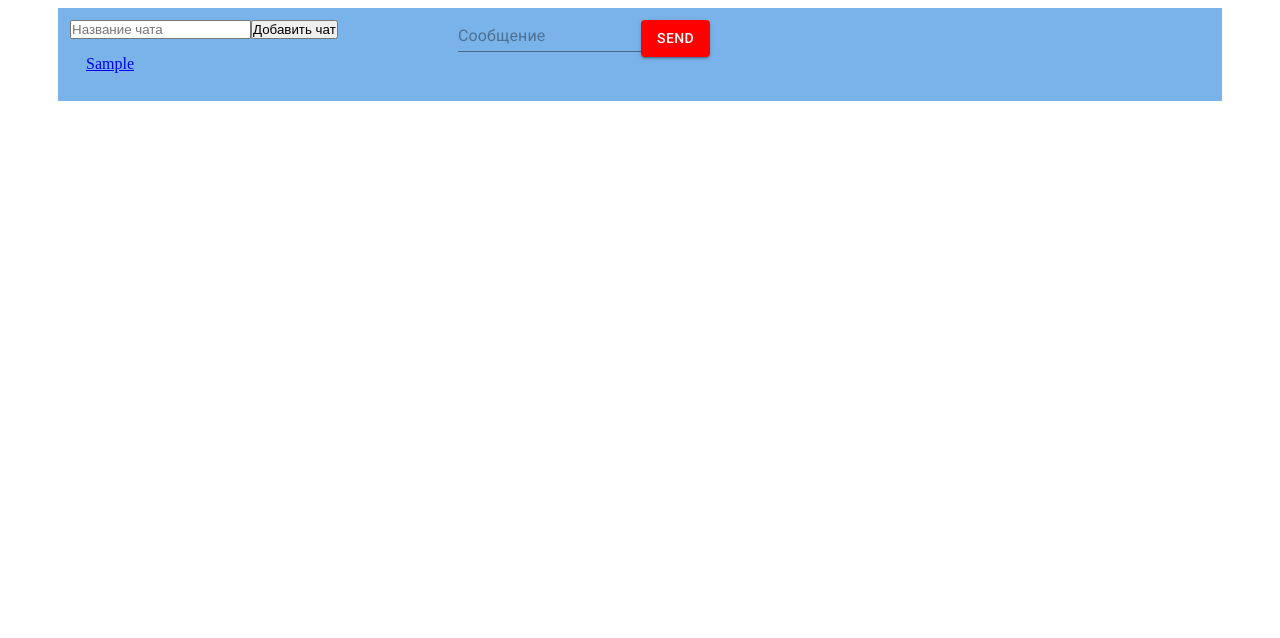
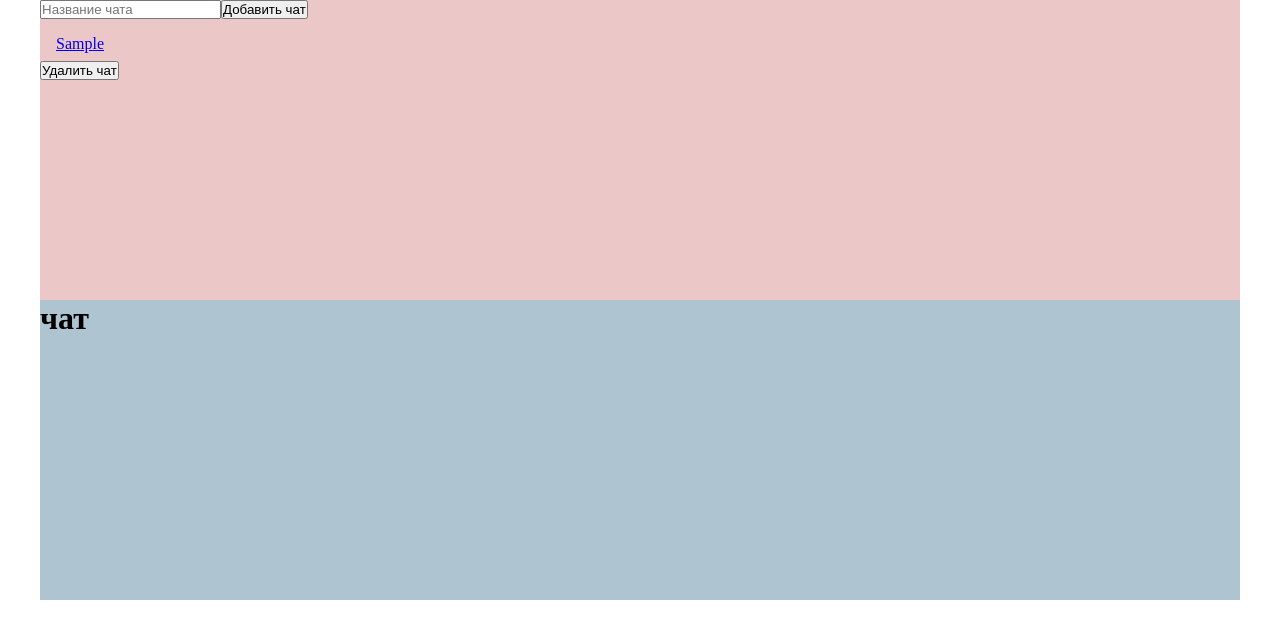
Before and after one commit to dashabobrova/myreact, a React (Create React App) app: page /chatpage in a window 1280 px wide. Both pictures are taken after typing "Sample" into the empty fields and a click on the button "Добавить чат". Shown: the top 638 px of the page. Built offline with nearby package versions, Linux system fonts and the light colour scheme.

Commit message:
position

```diff
--- a/src/App.scss
+++ b/src/App.scss
@@ -15,9 +15,6 @@
   width: 1140px;
 }
 
-.app_container{
-  margin-top: 20px;
-  width: 1140px;
-}
+
 
 input {outline:none;}
--- a/src/components/ChatItem/ChatItem.jsx
+++ b/src/components/ChatItem/ChatItem.jsx
@@ -1,10 +1,16 @@
 import React from "react";
 import ListItem from '@material-ui/core/ListItem';
 import {shape, string, number} from 'prop-types';
+import { Link } from 'react-router-dom';
 
 export const ChatItem = (props) => {
     return (
-        <ListItem>{props.chat.name}</ListItem>
+        <>
+        <Link to={`/chatpage/${props.chat.id}`} >
+           <ListItem>{props.chat.name}</ListItem>
+        </Link>
+         <button onClick={() => props.remove(props.chat)}>Удалить чат</button>
+         </>
     )
 }
 
--- a/src/components/ChatList/ChatList.jsx
+++ b/src/components/ChatList/ChatList.jsx
@@ -1,19 +1,20 @@
 import React from "react";
 import { ChatItem } from "../ChatItem/ChatItem";
 import { List } from "@material-ui/core";
-import { Link } from 'react-router-dom';
+
 import { Chat } from "../../pages/Chat/Chat";
 import { Route } from "react-router-dom";
 
-export const ChatList = ({chatList}, {setChatList}) => {
+export const ChatList = ({chatList, remove}, {setChatList}) => {
     return (
         <List>
 
            {
                 chatList.map((chat) =>
-                        <Link to={`/chatpage/${chat.id}`} key={chat.id}>
-                            <ChatItem chat={chat}></ChatItem>
-                        </Link>
+                    <>
+                            <ChatItem remove={remove} chat={chat} key={chat.id}></ChatItem>
+
+                    </>
                 )
            }
 
--- a/src/components/MessageItem/MessageItem.module.scss
+++ b/src/components/MessageItem/MessageItem.module.scss
@@ -2,7 +2,7 @@
   display: flex;
   padding: 15px;
   margin-top: 15px;
-  width: 500px;
+  width: 200px;
   padding: 5px 15px;
   margin: 5px 0;
   border: none;
--- a/src/hooks/useAddMessage/useAddMessage.js
+++ b/src/hooks/useAddMessage/useAddMessage.js
@@ -2,7 +2,7 @@
 import { useState } from 'react';
 
 export const useAddMessage = (userName) => {
-  const [messageList, setMessageList] = useState([]) //стейт сообщений, который у каждого чата должен быть свой
+  const [messageList, setMessageList] = useState([]) //стейт сообщений
 
   const [text, setText] = useState('')
 
--- a/src/pages/Chat/Chat.jsx
+++ b/src/pages/Chat/Chat.jsx
@@ -1,8 +1,58 @@
-import React from "react";
+import React, { useState, useEffect } from "react";
 import { Redirect, useParams } from "react-router-dom";
+import Grid from '@material-ui/core/Grid';
+import { MessageForm } from "../../components/MessageForm/MessageForm";
+import { MessageList } from "../../components/MessageList/MessageList";
+import { useBotMessage } from "../../hooks/useBotMessage/useBotMessage";
+import { useAddMessage } from "../../hooks/useAddMessage/useAddMessage";
 
 export const Chat = ({chatList}) => {
+    const userName = 'Me';
+    const botName = 'bot';
+
+    const [messageList, text, { setMessageList, setText, onSubmit } ]  = useAddMessage(userName);
+    useBotMessage(messageList, setMessageList, botName, userName);
+
+
+// !!!!!!!!!!!!!! изменить allChats на intermediateChatStorage
+    const [allChats, setAllChats] = useState([]); // [{ id: '', message: [] }]
+
     const {chatId} = useParams();
+    /* как сохранить список сообщений текущего открытого чата в сторе где ты связываешь чат и его сообщения */
+
+    useEffect(() => {
+        const searchById = (chat) => { // делаешь поиск есть ли в allChats отрытый чат
+            setAllChats(allChats.filter(p => p.chatId !== chat.id))
+        }
+
+        if(!searchById) { // если нет, то создай и присвой в стор messageList пустой массив
+            setMessageList([])
+        } if (searchById) { // если есть то присвой список сообщений чата в стор messageList
+            setMessageList([...messageList, allChats])
+        }
+
+        const newAllChat = {
+            id: chatId,
+            message: allChats.message
+        }
+
+        setAllChats([...allChats, newAllChat])
+
+    }, [chatId]); //при открытии чата
+
+/*
+1. найти по id старого чата объект в allChats
+2. присвой ему весь список сообщений этого чата
+3. сбрось список сообщений в сторе messageList */
+
+/*     useEffect(() => {
+        const oldChatId = allChats.find( ({oldChat}) => oldChat.id === chatId);
+        oldChatId =  allChats.messageList;
+
+        setMessageList([])
+    }, [allChats]); // При изменении чата
+
+ */
 
     const currentChat = chatList.find(({id}) => String(id) === chatId);
     // String(id) - преобразование числа в строку для корректного отображения url
@@ -13,9 +63,14 @@ export const Chat = ({chatList}) => {
     }
 
     return (
-            <p>
-                {/* Здесь выводить сообщения */}
-                {currentChat.name}: {currentChat.id}
-            </p>
+        <>
+                <MessageForm onSubmit={onSubmit} text={text} setText={setText}/>
+                <MessageList messageList={messageList}/>
+
+        </>
     )
 }
+/*
+<p>
+{currentChat.name}: {currentChat.id}
+</p> */
--- a/src/pages/ChatPage/ChatPage.jsx
+++ b/src/pages/ChatPage/ChatPage.jsx
@@ -2,19 +2,12 @@ import React, { useState } from "react";
 import Grid from '@material-ui/core/Grid';
 import { createTheme, ThemeProvider } from '@material-ui/core';
 import { ChatList } from "../../components/ChatList/ChatList";
-import { MessageForm } from "../../components/MessageForm/MessageForm";
-import { MessageList } from "../../components/MessageList/MessageList";
-import { useAddMessage } from "../../hooks/useAddMessage/useAddMessage";
-import { useBotMessage } from "../../hooks/useBotMessage/useBotMessage";
 import { ChatForm } from '../../components/ChatForm/ChatForm';
+import { Route } from "react-router";
+import { Chat } from "../Chat/Chat";
+import s from './ChatPage.module.scss'
 
 export const ChatPage = (props) => {
-    const userName = 'Me';
-    const botName = 'bot';
-
-    const [messageList, text, { setMessageList, setText, onSubmit } ]  = useAddMessage(userName);
-    useBotMessage(messageList, setMessageList, botName, userName);
-
     const theme = createTheme({ //тема material UI
         palette: {
           primary: {
@@ -29,26 +22,28 @@ export const ChatPage = (props) => {
       setChatList([...chatList, newChat])
     }
 
+    const removeChat = (chat) => {
+      setChatList(chatList.filter(p => p.id !== chat.id))
+    }
+
     return (
       <ThemeProvider theme={theme}>
-        <div className='app_container'>
-          <Grid container spacing={3} className="App" >
 
-            <Grid item xs={4}>
-              <ChatForm create={createChat}/>
-              <ChatList chatList={chatList} setChatList={setChatList}/>
-            </Grid>
+        <div className={s.chatpage_container}>
 
-            <Grid item xs={8}>
-              <Grid item xs={6}>
-                <MessageForm onSubmit={onSubmit} text={text} setText={setText}/>
-              </Grid>
-              <Grid item xs={6}>
-                <MessageList messageList={messageList}/>
-              </Grid>
-            </Grid>
+          <div className={s.chatpage_container_left}>
+            <ChatForm create={createChat}/>
+            <ChatList remove={removeChat} chatList={chatList} setChatList={setChatList}/>
+          </div>
 
-          </Grid>
+          <div className={s.chatpage_container_right}>
+
+                <h1>чат</h1>
+                <Route to={'/chats/:chatId'}>
+                  <Chat chatList={chatList}/>
+                </Route>
+          </div>
+
         </div>
       </ThemeProvider>
     )
--- /dev/null
+++ b/src/pages/ChatPage/ChatPage.module.scss
@@ -0,0 +1,15 @@
+.chatpage_container{
+    background-color: red;
+    width: 1200px;
+    display: grid;
+}
+
+.chatpage_container_left{
+    background-color: rgb(235, 199, 199);
+    height: 300px;
+}
+
+.chatpage_container_right{
+    background-color: rgb(174, 196, 209);
+    height: 300px;
+}
```
